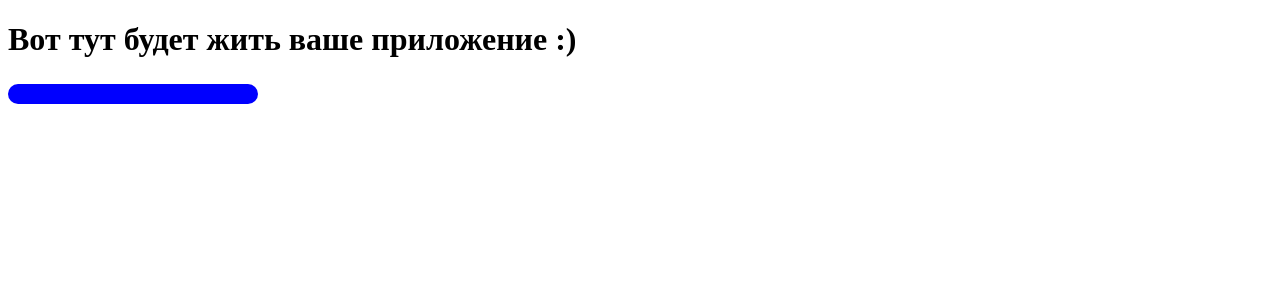
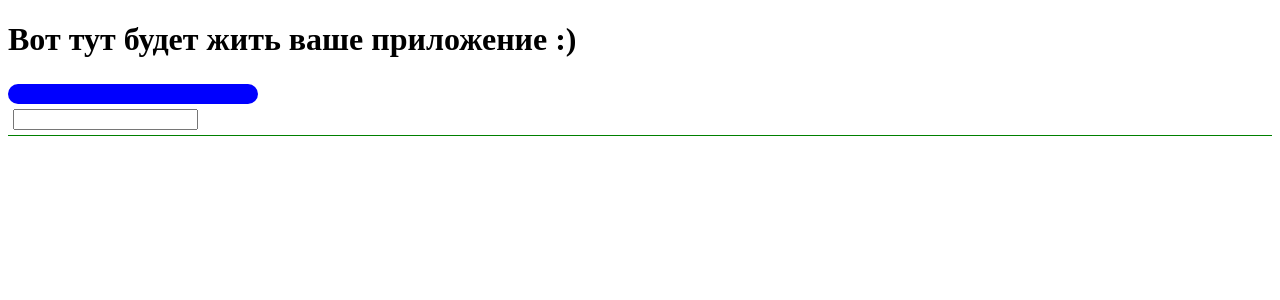
Before and after one commit to digitalr84/Explosssive, a React (Vite) app in the folder packages/client/: page / in a window 1280 px wide. Shown: the top 300 px of the page. Built offline with nearby package versions, Linux system fonts and the light colour scheme.

Commit message:
компонент2 инпут

```diff
--- a/packages/client/src/App.tsx
+++ b/packages/client/src/App.tsx
@@ -1,6 +1,7 @@
-import { useEffect, FC,useCallback  } from 'react'
+import { FC,useCallback  } from 'react'
 import './App.css'
 import { Button } from './components/Button';
+import { Input } from './components/Input';
 
 const App: FC =()=> {
   /*useEffect(() => {
@@ -17,15 +18,20 @@ const App: FC =()=> {
  const handleButtonClick = useCallback(() => {
     console.log('Clicked event');
   }, []);
+  const handleInput = useCallback((value: string) => {
+    console.log(value);
+  }, []);
   return (
     <div className="App">
       <h1>Вот тут будет жить ваше приложение :)</h1>
       <Button onClick={handleButtonClick} className="button_raspisnay" type="submit"></Button>
-
+      <Input
+        onChange={handleInput}
+        name ="email"
+        value="wwwwww"
+      />
     </div>
     )
 }
 
 export default App
-
-//<Button onClick={handleButtonClick} regular type="submit" disabled={loading}>
--- /dev/null
+++ b/packages/client/src/components/Input/Input.tsx
@@ -0,0 +1,23 @@
+import React, { FC } from 'react';
+import { InputProps } from './types';
+import './input.css';
+
+export const Input: FC<InputProps> = ({
+  name,
+  type = 'text',
+  disabled = false,
+  onChange,
+  className=''
+}) => {
+  return (
+    <div className={`input-field`}>
+      <input
+        className={className}
+        name={name}
+        onChange={onChange}
+        type={type}
+        disabled={disabled}
+      />
+    </div>
+  );
+};
--- /dev/null
+++ b/packages/client/src/components/Input/index.ts
@@ -0,0 +1 @@
+export { Input } from './Input';
--- /dev/null
+++ b/packages/client/src/components/Input/input.css
@@ -0,0 +1,7 @@
+.input-field {
+   border: none;
+   border-bottom: solid 1px;
+   margin-bottom: 3px;
+   padding: 5px;
+   color: green;
+}
--- /dev/null
+++ b/packages/client/src/components/Input/types.ts
@@ -0,0 +1,8 @@
+export type InputProps = {
+  onChange: (e: React.ChangeEvent) => void;
+  value: string;
+  type?: string;
+  name: string;
+  disabled?: boolean;
+  className?: string;
+};
```
Also changed, not shown: packages/client/src/components/Button/button.css (line endings or trailing spaces), 2 other files (tests, documents, lock files or other folders).
